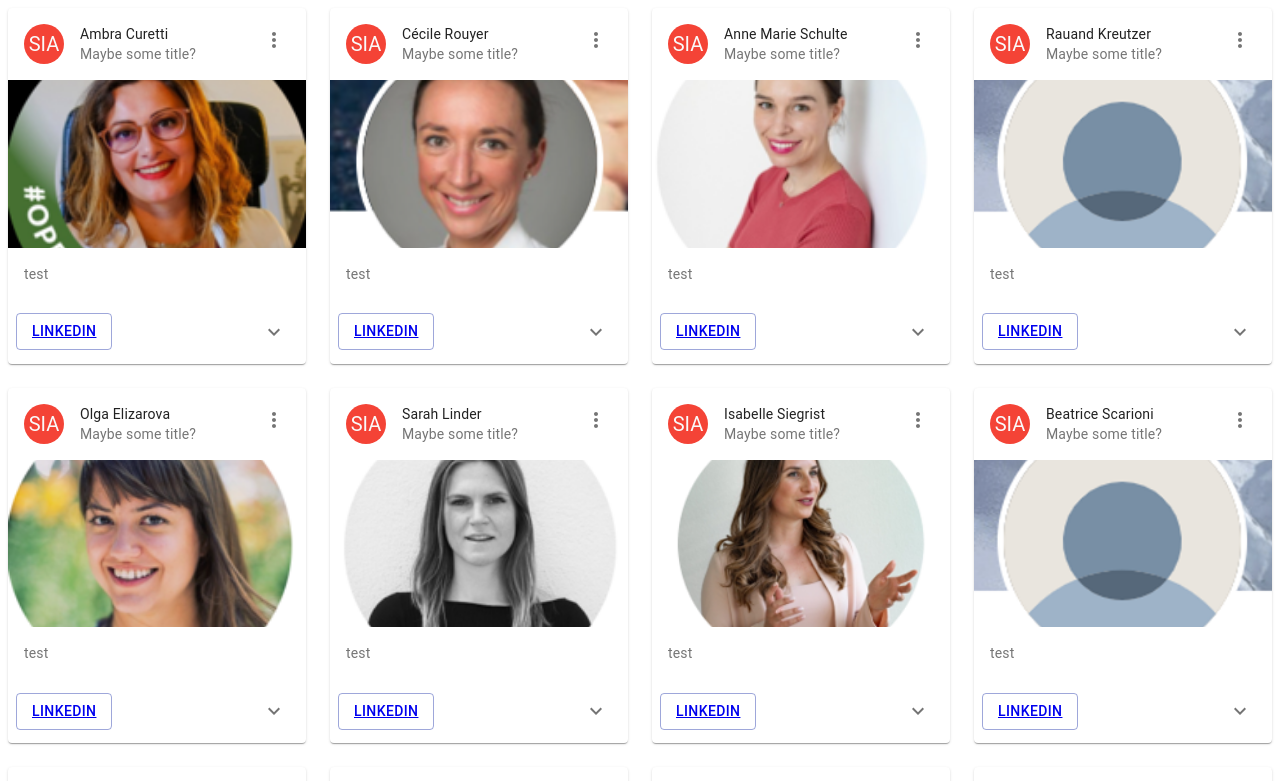
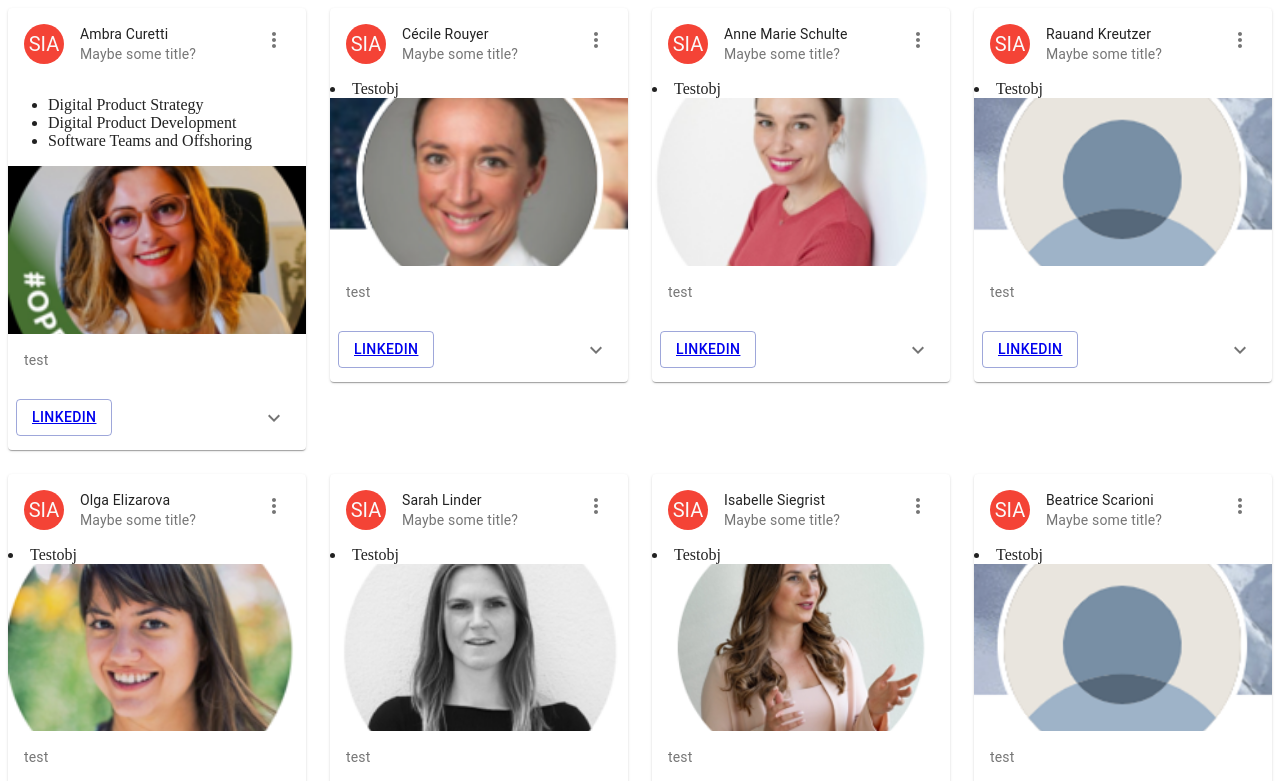
Before and after one commit to jpacastan/sia-coaches, a Gatsby app: page / in a window 1280 px wide. Shown: the top 781 px of the page. Built offline with nearby package versions, Linux system fonts and the light colour scheme.

Commit message:
Tested list of items

```diff
--- a/src/pages/index.js
+++ b/src/pages/index.js
@@ -47,6 +47,13 @@ const profiles = [
         name: "Ambra Curetti",
         linkedinurl: "https://www.linkedin.com/in/ambracuretti?originalSubdomain=ch",
         shortdescription: "test",
+        testobj:
+            <ul>
+                <li>Digital Product Strategy</li>
+                <li>Digital Product Development</li>
+                <li>Software Teams and Offshoring</li>
+            </ul>,
+        longdescription: "Digital Product Strategy How to build a software? Which features? Where do I start? How do I go about the initial research? How do I launch my product?Digital Product Development What technologies are right for my product? Should I build a website or an app? Do I need a team of developers? What low-tech options are available?Software Teams and Offshoring How and where to find the right partner? What budget and timeline should I expect? How to build an engineering team? How to manage designers and developers? The best fit for my competencies are tech startups in need of a CTO or Product Manager. The industries where I have the most experience: Education, Consumer services and mobile apps"
     },
     {
         key: 2,
@@ -54,6 +61,7 @@ const profiles = [
         name: "Cécile Rouyer",
         linkedinurl: "https://www.linkedin.com/in/cecilerouyer/?originalSubdomain=ch",
         shortdescription: "test",
+        testobj: <li>Testobj</li>
     },
     {
         key: 3,
@@ -61,6 +69,7 @@ const profiles = [
         name: "Anne Marie Schulte",
         linkedinurl: "https://www.linkedin.com/in/impactvision/",
         shortdescription: "test",
+        testobj: <li>Testobj</li>
     },
     {
         key: 4,
@@ -68,6 +77,7 @@ const profiles = [
         name: "Rauand Kreutzer",
         linkedinurl: "https://www.linkedin.com/in/rauand-kreutzer/",
         shortdescription: "test",
+        testobj: <li>Testobj</li>
     },
     {
         key: 5,
@@ -75,6 +85,7 @@ const profiles = [
         name: "Olga Elizarova",
         linkedinurl: "https://www.linkedin.com/in/olgaelizarova/",
         shortdescription: "test",
+        testobj: <li>Testobj</li>
     },
     {
         key: 6,
@@ -82,6 +93,7 @@ const profiles = [
         name: "Sarah Linder",
         linkedinurl: "https://www.linkedin.com/in/sarah-linder-530a0683/",
         shortdescription: "test",
+        testobj: <li>Testobj</li>
     },
     {
         key: 7,
@@ -89,6 +101,7 @@ const profiles = [
         name: "Isabelle Siegrist",
         linkedinurl: "https://www.linkedin.com/in/isabelle-siegrist-84a5a25b/?originalSubdomain=ch",
         shortdescription: "test",
+        testobj: <li>Testobj</li>
     },
     {
         key: 8,
@@ -96,6 +109,7 @@ const profiles = [
         name: "Beatrice Scarioni",
         linkedinurl: "https://www.linkedin.com/in/beatrice-scarioni-7299894a/?originalSubdomain=ch",
         shortdescription: "test",
+        testobj: <li>Testobj</li>
     },
     {
         key: 9,
@@ -103,6 +117,7 @@ const profiles = [
         name: "Rahel Gerber",
         linkedinurl: "https://www.linkedin.com/in/rahel-gerber-089b1527/",
         shortdescription: "test",
+        testobj: <li>Testobj</li>
     },
     {
         key: 10,
@@ -110,6 +125,7 @@ const profiles = [
         name: "Patrick Scheuerer",
         linkedinurl: "https://www.linkedin.com/in/patrickscheuerer/?originalSubdomain=ch",
         shortdescription: "test",
+        testobj: <li>Testobj</li>
     },
     {
         key: 11,
@@ -117,6 +133,7 @@ const profiles = [
         name: "Ella Stuart",
         linkedinurl: "https://www.linkedin.com/in/ella-stuart/",
         shortdescription: "test",
+        testobj: <li>Testobj</li>
     },
     {
         key: 12,
@@ -124,6 +141,7 @@ const profiles = [
         name: "Connie Low",
         linkedinurl: "https://www.linkedin.com/in/connielow/",
         shortdescription: "test",
+        testobj: <li>Testobj</li>
     },
     {
         key: 13,
@@ -131,6 +149,7 @@ const profiles = [
         name: "Marina Hasler",
         linkedinurl: "https://www.linkedin.com/in/marina-hasler-b065b346/?originalSubdomain=ch",
         shortdescription: "test",
+        testobj: <li>Testobj</li>
     },
     {
         key: 14,
@@ -138,6 +157,7 @@ const profiles = [
         name: "Adam Collins",
         linkedinurl: "https://www.linkedin.com/in/abcollins/?originalSubdomain=ch",
         shortdescription: "test",
+        testobj: <li>Testobj</li>
     },
     {
         key: 15,
@@ -145,6 +165,7 @@ const profiles = [
         name: "Céline Bedu",
         linkedinurl: "https://www.linkedin.com/in/abcollins/?originalSubdomain=ch",
         shortdescription: "test",
+        testobj: <li>Testobj</li>
     },
     {
         key: 16,
@@ -152,6 +173,7 @@ const profiles = [
         name: "Anja Nieveler",
         linkedinurl: "https://www.linkedin.com/in/anjanieveler/",
         shortdescription: "test",
+        testobj: <li>Testobj</li>
     },
     {
         key: 17,
@@ -159,6 +181,7 @@ const profiles = [
         name: "Emily Elsner",
         linkedinurl: "https://www.linkedin.com/in/emily-elsner-adams-b22833b2/",
         shortdescription: "test",
+        testobj: <li>Testobj</li>
     },
     {
         key: 18,
@@ -166,6 +189,7 @@ const profiles = [
         name: "Jeannine Brutschin",
         linkedinurl: "https://www.linkedin.com/in/jeanninebrutschin/",
         shortdescription: "test",
+        testobj: <li>Testobj</li>
     },
     {
         key: 19,
@@ -173,6 +197,7 @@ const profiles = [
         name: "Lucy Antrobus",
         linkedinurl: "https://www.linkedin.com/in/lucyantrobus/",
         shortdescription: "test",
+        testobj: <li>Testobj</li>
     },
     {
         key: 20,
@@ -180,6 +205,7 @@ const profiles = [
         name: "Alex Paur",
         linkedinurl: "https://www.linkedin.com/in/alexpaur/?miniProfileUrn=urn%3Ali%3Afs_miniProfile%3AACoAAAMcs2oB77u9bilumOg12r84keGS0Nuxk8A",
         shortdescription: "test",
+        testobj: <li>Testobj</li>
     },
     {
         key: 21,
@@ -187,6 +213,7 @@ const profiles = [
         name: "Mariana Christen Jakob",
         linkedinurl: "https://www.linkedin.com/in/mariana-christen-jakob-29000a3b/?originalSubdomain=ch",
         shortdescription: "test",
+        testobj: <li>Testobj</li>
     },
     {
         key: 22,
@@ -194,6 +221,7 @@ const profiles = [
         name: "Anna Duszczynska",
         linkedinurl: "https://www.linkedin.com/in/anna-duszczynska/",
         shortdescription: "test",
+        testobj: <li>Testobj</li>
     }
 ]
 
@@ -232,6 +260,8 @@ export default function AllCards() {
                         profilepic={profile.image}
                         shortdescription={profile.shortdescription}
                         linkedinurl={profile.linkedinurl}
+                        testobj={profile.testobj}
+                        longdescription={profile.longdescription}
                     ></RecipeReviewCard>
                 )}
             </Grid>
@@ -248,7 +278,7 @@ export function RecipeReviewCard(props) {
     };
 
     return (
-        <Grid item xs={12} sm={6} md={4} lg={3} xl={1}>
+        <Grid item xs={12} sm={6} md={4} lg={3} xl={3}>
             <Card className={classes.root}>
                 <CardHeader
                     avatar={
@@ -262,6 +292,7 @@ export function RecipeReviewCard(props) {
                     title={props.name}
                     subheader="Maybe some title?"
                 />
+                {props.testobj}
                 <CardMedia
                     className={classes.media}
                     image={props.profilepic}
@@ -275,7 +306,7 @@ export function RecipeReviewCard(props) {
                     <Button
                         variant="outlined"
                         color="primary"
-                    onChange={() => {navigate(props.linkedinurl)}}>
+                        onChange={() => { navigate(props.linkedinurl) }}>
                         <a href={props.linkedinurl}>Linkedin</a>
                     </Button>
                     <IconButton
@@ -291,29 +322,7 @@ export function RecipeReviewCard(props) {
                 </CardActions>
                 <Collapse in={expanded} timeout="auto" unmountOnExit>
                     <CardContent>
-                    <Typography paragraph>Method:</Typography>
-                    <Typography paragraph>
-                        Heat 1/2 cup of the broth in a pot until simmering, add saffron and set aside for 10
-                        minutes.
-          </Typography>
-                    <Typography paragraph>
-                        Heat oil in a (14- to 16-inch) paella pan or a large, deep skillet over medium-high
-                        heat. Add chicken, shrimp and chorizo, and cook, stirring ocasionally until lightly
-                        browned, 6 to 8 minutes. Transfer shrimp to a large plate and set aside, leaving chicken
-                        and chorizo in the pan. Add pimentón, bay leaves, garlic, tomatoes, onion, salt and
-                        pepper, and cook, stirring often until thickened and fragrant, about 10 minutes. Add
-                        saffron broth and remaining 4 1/2 cups chicken broth; bring to a boil.
-          </Typography>
-                    <Typography paragraph>
-                        Add rice and stir very gently to distribute. Top with artichokes and peppers, and cook
-                        without stirring, until most of the liquid is absorbed, 15 to 18 minutes. Reduce heat to
-                        medium-low, add reserved shrimp and mussels, tucking them down into the rice, and cook
-                        again without stirring, until mussels have opened and rice is just tender, 5 to 7
-                        minutes more. (Discard any mussels that don’t open.)
-          </Typography>
-                    <Typography>
-                        Set aside off of the heat to let rest for 10 minutes, and then serve.
-          </Typography>
+                        <Typography paragraph>{props.longdescription}</Typography>
                     </CardContent>
                 </Collapse>
             </Card>
```
Lines whose indentation alone changed are shown as unchanged.
